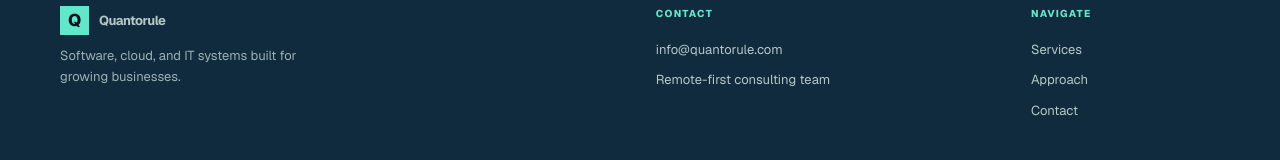
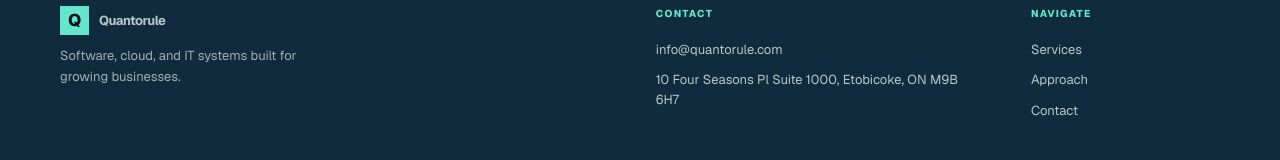
Before and after one commit to kodegravity/demo-website-new, a Next.js app: page / in a window 1280 px wide. Shown: the part 5900-6060 px from the top of the page. Built offline with nearby package versions, Linux system fonts and the light colour scheme.

Commit message:
Rebrand site to Quantorule

```diff
--- a/app/layout.js
+++ b/app/layout.js
@@ -21,6 +21,12 @@ export const metadata = {
       "IT consulting, custom software, web applications, cloud deployments, automation, integrations, and ongoing technical support.",
     type: "website",
   },
+  twitter: {
+    card: "summary",
+    title: "Quantorule | IT consulting and software development",
+    description:
+      "IT consulting, custom software, web applications, cloud deployments, automation, integrations, and ongoing technical support.",
+  },
 };
 
 export default function RootLayout({ children }) {
--- a/app/page.js
+++ b/app/page.js
@@ -68,7 +68,7 @@ export default function Home() {
 
       <section className="contact-section" id="contact"><div className="page-width contact-inner"><p className="eyebrow eyebrow-light"><span className="eyebrow-line" /> HAVE A COMPLEX PROBLEM?</p><h2>Let&apos;s make the next step clearer.</h2><p>Tell us what you&apos;re trying to build, improve, or untangle. We&apos;ll come prepared to listen and add useful perspective.</p><a className="button button-primary" href="mailto:info@quantorule.com">Start a conversation <span aria-hidden="true">-&gt;</span></a></div></section>
 
-      <footer className="footer"><div className="page-width footer-grid"><div><a className="brand brand-footer" href="#top"><span className="brand-mark" aria-hidden="true">Q</span><span>Quantorule</span></a><p>Software, cloud, and IT systems built for growing businesses.</p></div><div><span className="footer-label">CONTACT</span><a href="mailto:info@quantorule.com">info@quantorule.com</a><span>Remote-first consulting team</span></div><div><span className="footer-label">NAVIGATE</span><a href="#services">Services</a><a href="#approach">Approach</a><a href="#contact">Contact</a></div></div><div className="page-width footer-bottom"><span>© 2026 Quantorule. All rights reserved.</span><span>Built with intention.</span></div></footer>
+      <footer className="footer"><div className="page-width footer-grid"><div><a className="brand brand-footer" href="#top"><span className="brand-mark" aria-hidden="true">Q</span><span>Quantorule</span></a><p>Software, cloud, and IT systems built for growing businesses.</p></div><div><span className="footer-label">CONTACT</span><a href="mailto:info@quantorule.com">info@quantorule.com</a><span>10 Four Seasons Pl Suite 1000, Etobicoke, ON M9B 6H7</span></div><div><span className="footer-label">NAVIGATE</span><a href="#services">Services</a><a href="#approach">Approach</a><a href="#contact">Contact</a></div></div><div className="page-width footer-bottom"><span>© 2026 Quantorule. All rights reserved.</span><span>Built with intention.</span></div></footer>
     </main>
   );
 }
```
